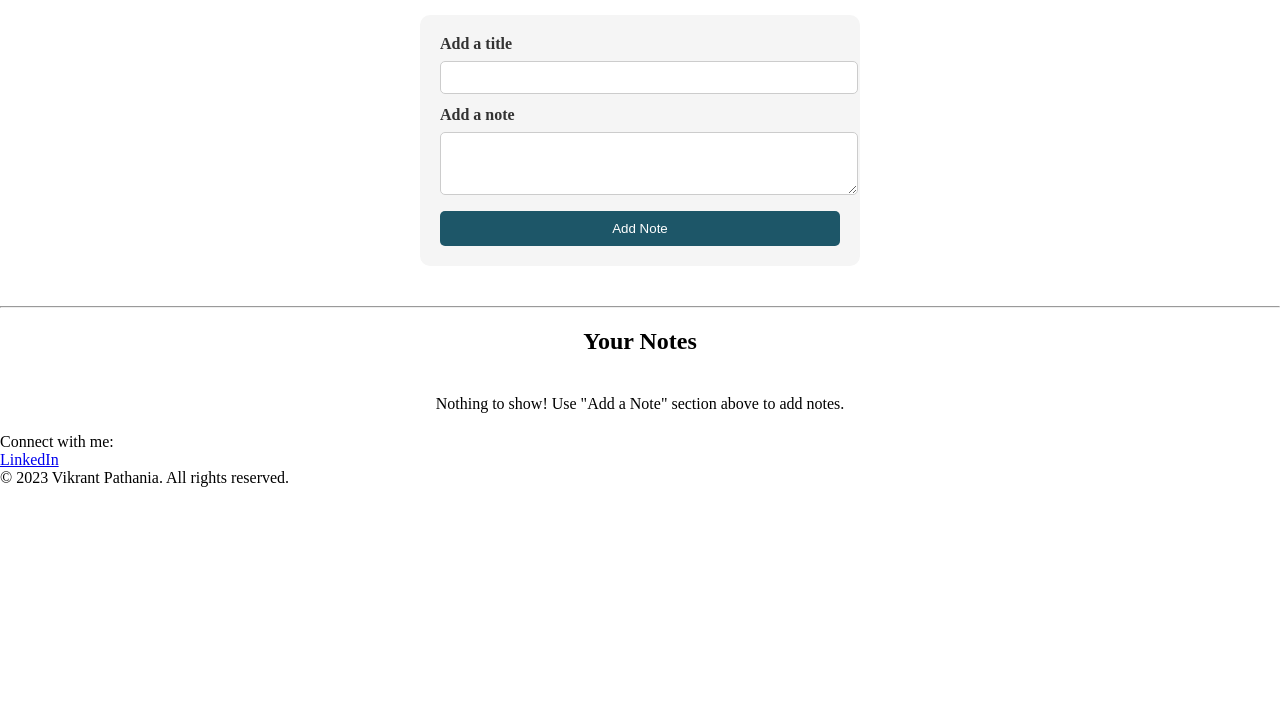
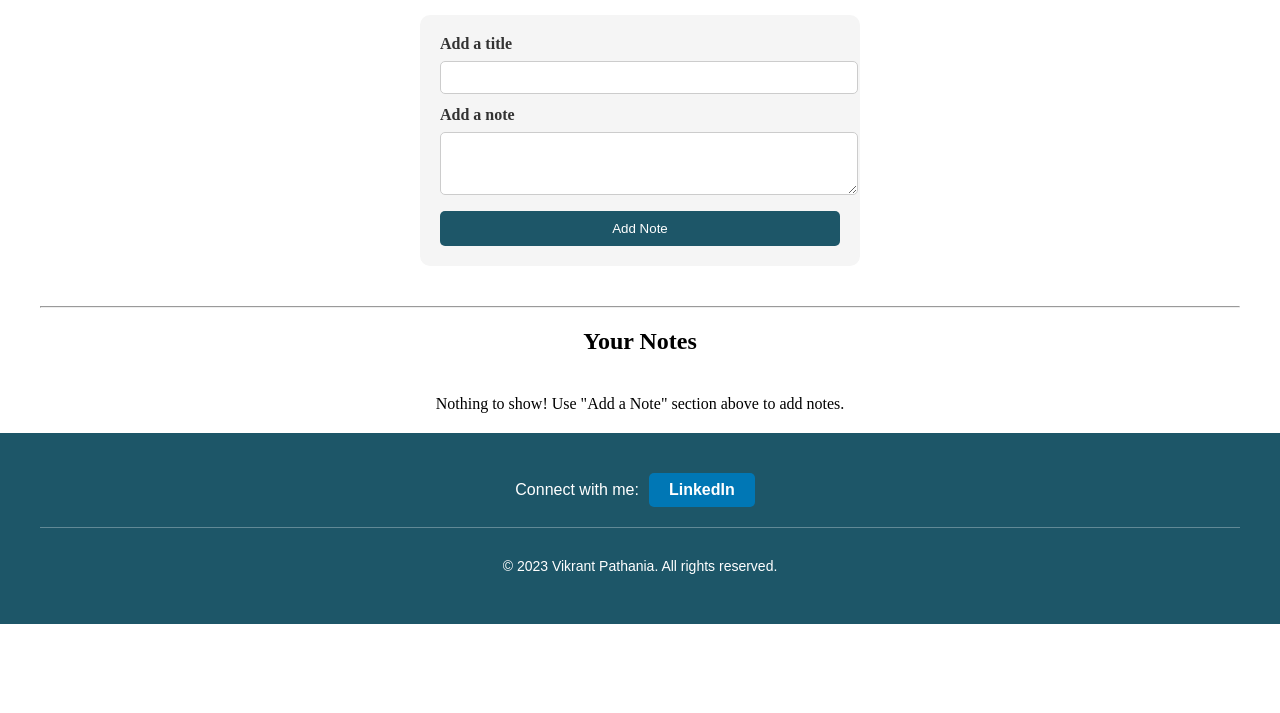
Before and after one commit to vikrant-51/Notes-Making, a plain HTML site: page index.html in a window 1280 px wide. Shown: the part 87-800 px from the top of the page. Drawn offline with Linux system fonts and the light colour scheme.

Commit message:
Update footer.css
Updated UI

```diff
--- a/footer.css
+++ b/footer.css
@@ -1,127 +1,53 @@
-footer{
-/*    padding-top: 30px;*/
-    background-color: background-image: radial-gradient(
-      circle at 52% 84%,
-      rgba(194, 194, 194, 0.06) 0%,
-      rgba(194, 194, 194, 0.06) 18%,
-      transparent 18%,
-      transparent 100%
-    ),
-    radial-gradient(
-      circle at 38% 97%,
-      rgba(239, 239, 239, 0.06) 0%,
-      rgba(239, 239, 239, 0.06) 20%,
-      transparent 20%,
-      transparent 100%
-    ),
-    radial-gradient(
-      circle at 86% 17%,
-      rgba(210, 210, 210, 0.06) 0%,
-      rgba(210, 210, 210, 0.06) 61%,
-      transparent 61%,
-      transparent 100%
-    ),
-    radial-gradient(
-      circle at 6% 48%,
-      rgba(91, 91, 91, 0.06) 0%,
-      rgba(91, 91, 91, 0.06) 27%,
-      transparent 27%,
-      transparent 100%
-    ),
-    radial-gradient(
-      circle at 27% 63%,
-      rgba(86, 86, 86, 0.06) 0%,
-      rgba(86, 86, 86, 0.06) 30%,
-      transparent 30%,
-      transparent 100%
-    ),
-    radial-gradient(
-      circle at 2% 91%,
-      rgba(182, 182, 182, 0.06) 0%,
-      rgba(182, 182, 182, 0.06) 29%,
-      transparent 29%,
-      transparent 100%
-    ),
-    linear-gradient(90deg, rgb(203, 171, 120), rgb(227, 87, 5));
-    height: 200px;
-    position: relative;
-    bottom: 0;
-    left: 0;
-    right: 0;
+.site-footer {
+    background-color: #1d5668;
+    color: #fff;
+    padding: 40px 0;
+    font-family: Arial, sans-serif;
 }
 
-.upper{
-    text-align: center;
-    background-color: hsl(200, 4%, 16%);
-    height: 100px;
-    padding: 10px;
+.container {
+    max-width: 1200px;
+    margin: 0 auto;
+    padding: 0 20px;
 }
 
-.upper a{
-    text-decoration: none;
-    color: white;
-    font-size: 20px;
-    /* border: 2px solid black; */
-    padding: 4px 20px;
-    margin: 20px;
-    width: 30px;
-    border-radius: 5px;
+.footer-content {
+    display: flex;
+    justify-content: center;
+    align-items: center;
 }
 
-/* .upper a:hover{
-    margin: 25px;
-    font-size: 25px;
-    transition: 1s;
-} */
+.contact-info {
+    display: flex;
+    justify-content: center;
+    align-items: center;
 
-#gmail{
-    background: linear-gradient(-120deg, #4285f4, #34a853, #fbbc05, #ea4335);
 }
 
-#facebook{
-    background-color: #3b5998;
+.linkedin-btn {
+    display: inline-block;
+    background-color: #0077B5; /* LinkedIn color */
+    color: #fff;
+    padding: 8px 20px;
+    border-radius: 5px;
+    text-decoration: none;
+    font-weight: bold;
+    transition: background-color 0.3s ease;
+    margin: 0 10px;
 }
 
-#linkedin{
-    background: #0e76a8;
+.linkedin-btn:hover {
+    background-color: #005f91; /* Darker LinkedIn color on hover */
 }
 
-#github{
-    background: #4078c0;
+.copy {
+    text-align: center;
+    border-top: 1px solid rgba(255, 255, 255, 0.3);
+    padding-top: 20px;
+    margin-top: 20px;
 }
 
-.lower{
-    text-align: center;
-    /* margin-top: 20px; */
-    height: 60px;
-    padding: 20px;
-    background-color: hsl(200, 4%, 16%);
-    color: white;
-    text-transform: uppercase;
-    font-size: small;
+.copy p {
+    margin: 10px 0;
+    font-size: 14px;
 }
-
-.lower a{
-    color: red;
-    /* border: 2px solid red; */
-    font-size: 15px;
-    margin-left: 3px;
-    font-weight: bold;
-}
-
-.lower a:hover{
-    color: hsl(200, 4%, 16%);
-    background-color: red;
-}
-
-.two{
-    text-indent: 20px;
-    margin-top: 30px;
-    text-align: left;
-}
-
-.contact-us{
-    text-transform: uppercase;
-    margin: 10px 0px 20px 0px;
-    color: white;
-}
```
